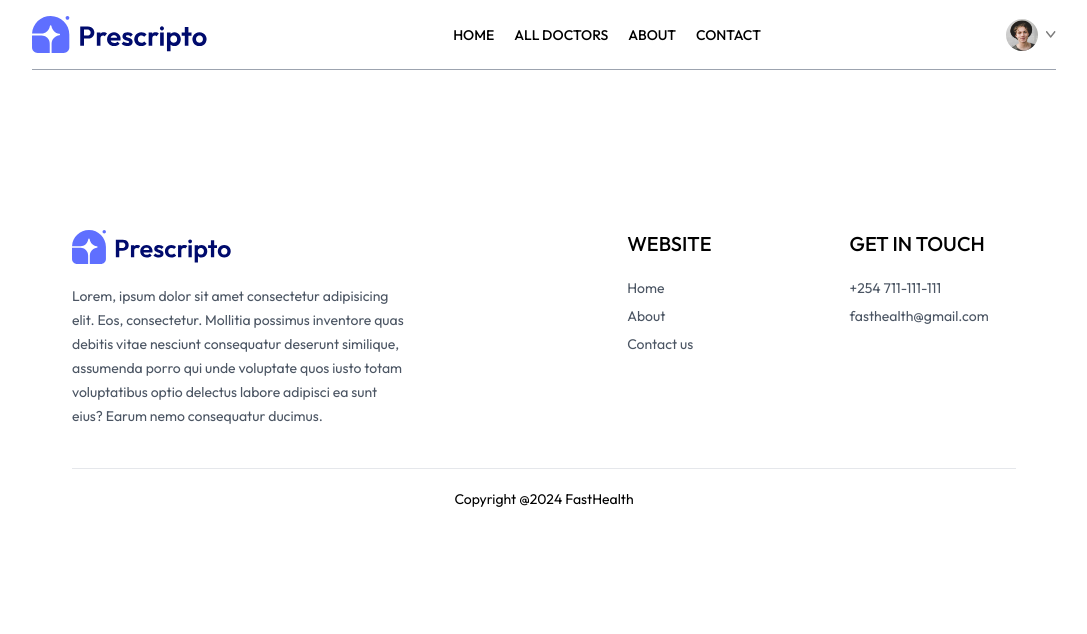
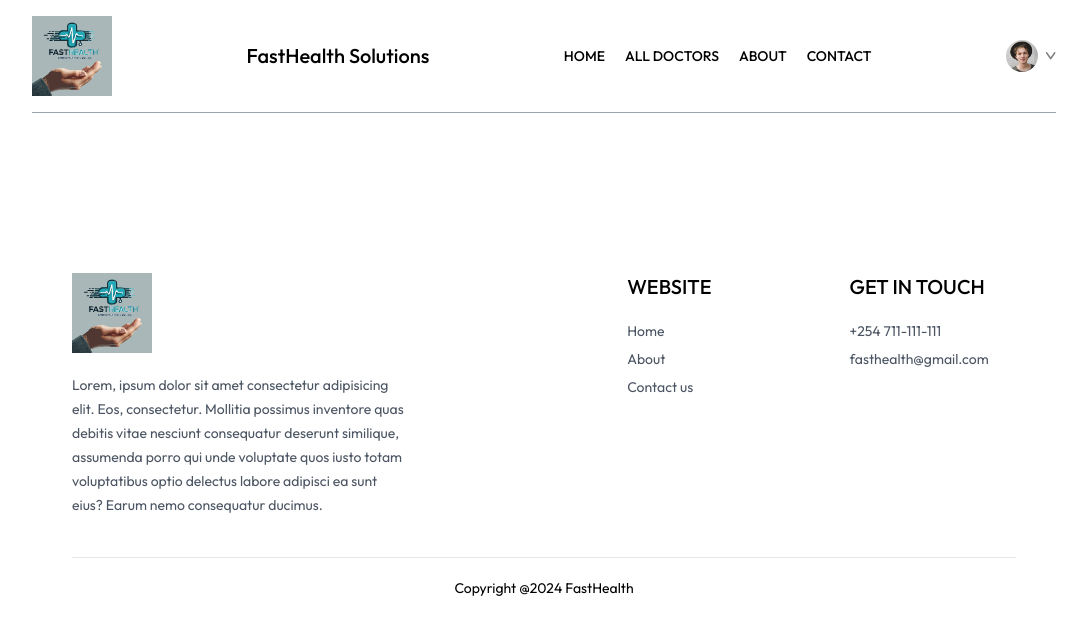
Before and after one commit to Marsden-tech/TIBA, a React (Vite) app in the folder frontend/: page /appointment/1 in a window 1280 px wide. Shown: the top 634 px of the page, without its empty margins (96-1183 px from the left). Built offline with nearby package versions, Linux system fonts and the light colour scheme.

Commit message:
updates website logo

```diff
--- a/frontend/src/assets/assets.js
+++ b/frontend/src/assets/assets.js
@@ -5,6 +5,7 @@ import profile_pic from './profile_pic.png'
 import contact_image from './contact_image.png'
 import about_image from './about_image.png'
 import logo from './logo.svg'
+import fhlogo from './fhlogo.svg'
 import dropdown_icon from './dropdown_icon.svg'
 import menu_icon from './menu_icon.svg'
 import cross_icon from './cross_icon.png'
@@ -43,6 +44,7 @@ export const assets = {
     header_img,
     group_profiles,
     logo,
+    fhlogo,
     chats_icon,
     verified_icon,
     info_icon,
--- a/frontend/src/components/Footer.jsx
+++ b/frontend/src/components/Footer.jsx
@@ -7,7 +7,7 @@ const Footer = () => {
         <div className='flex flex-col sm:grid grid-cols-[3fr_1fr_1fr] gap-14 my-10 mt-40 text-sm'>
             {/* ----- Left section -----*/}
             <div>
-                <img className='mb-5 w-40' src={assets.logo} alt='' />
+                <img className='mb-5 w-38 h-20' src={assets.fhlogo} alt='' />
                 <p className='w-full md:w-2/3 text-gray-600 leading-6'>Lorem, ipsum dolor sit amet consectetur adipisicing elit. Eos, consectetur. Mollitia possimus inventore quas debitis vitae nesciunt consequatur deserunt similique, assumenda porro qui unde voluptate quos iusto totam voluptatibus optio delectus labore adipisci ea sunt eius? Earum nemo consequatur ducimus.</p>
             </div>
 
--- a/frontend/src/components/Navbar.jsx
+++ b/frontend/src/components/Navbar.jsx
@@ -11,7 +11,8 @@ const Navbar = () => {
 
   return (
     <div className='flex items-center justify-between text-sm py-4 mb-5 border-b border-b-gray-400'>
-        <img onClick={()=>navigate('/')} className='w-44 cursor-pointer' src={assets.logo} alt='' />
+        <img onClick={()=>navigate('/')} className='w-38 h-20 cursor-pointer' src={assets.fhlogo} alt='' />
+        <p className='font-medium text-xl'>FastHealth Solutions</p>
         <ul className='hidden md:flex items-start gap-5 font-medium'>
             <NavLink to='/'>
                 <li className='py-1'>HOME</li>
```
Also changed, not shown: frontend/src/assets/fhlogo.svg (added).
